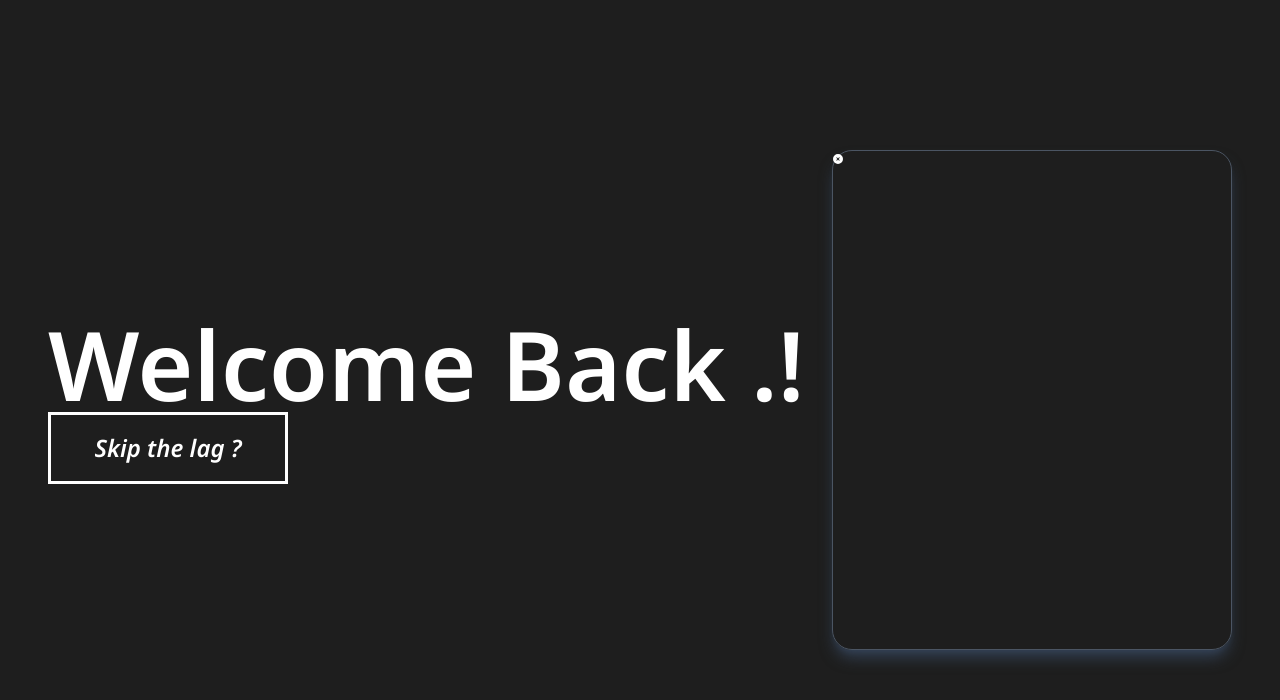
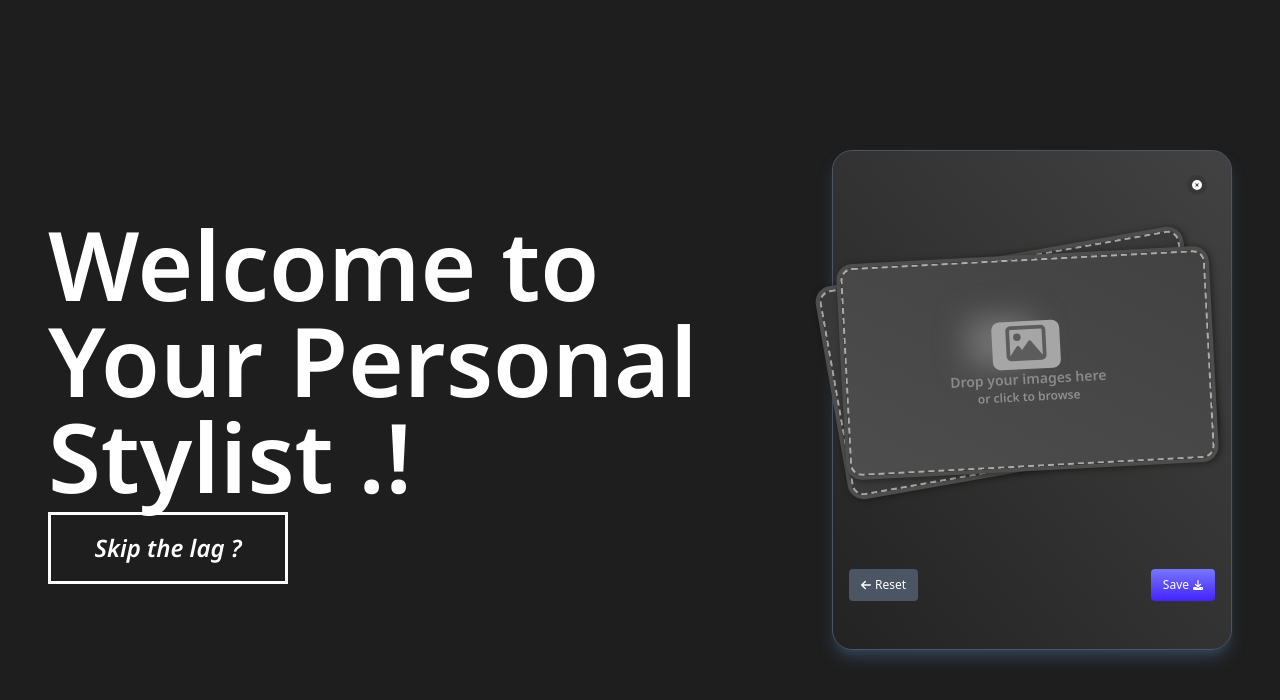
Before and after one commit to HariK-developer/stylist, a Next.js app: page /home in a window 1280 px wide. Shown: the top 700 px of the page. Built offline with nearby package versions, Linux system fonts and the light colour scheme.

Commit message:
file upload

```diff
--- a/src/app/home/page.tsx
+++ b/src/app/home/page.tsx
@@ -1,21 +1,102 @@
-import { FontAwesomeIcon } from '@fortawesome/react-fontawesome'
-import { faCircleXmark } from '@fortawesome/free-solid-svg-icons'
+"use client"
+
+import { FontAwesomeIcon } from "@fortawesome/react-fontawesome";
+import {
+  faCircleXmark,
+  faArrowLeft,
+  faDownload,
+} from "@fortawesome/free-solid-svg-icons";
+import { faImage } from "@fortawesome/free-regular-svg-icons";
+import { useState } from "react";
+
 
 export default function Home() {
+  const [fileContent, setFileContent] = useState<string | null>(null);
+  const [error, setError] = useState<string | null>(null);
+
+  const handleFileChange = (event: React.ChangeEvent<HTMLInputElement>) => {
+    const file = event.target.files?.[0];
+
+    if (file) {
+      const fileType = file.type;
+      const allowedTypes = ["image/png", "image/jpeg"];
+
+      if (!allowedTypes.includes(fileType)) {
+        setError("Only PNG and JPEG files are allowed.");
+        setFileContent(null);
+        return;
+      }
+
+      const reader = new FileReader();
+      reader.onload = (e) => {
+        setFileContent(e.target?.result as string);
+        setError(null);
+      };
+      reader.readAsDataURL(file);
+    }
+  };
+
   return (
     <div className="bg-[#1E1E1E] min-h-screen flex items-center">
-            <div className="w-8/12 flex flex-col ml-12">
-                <p className="font-semibold text-white text-8xl font-noto">
-                    Welcome Back .!
+      <div className="w-8/12 flex flex-col ml-12 ">
+        <p className="font-semibold text-white text-8xl font-noto mb-2">
+          Welcome to Your Personal Stylist .!
         </p>
-                <div className="w-60 h-[72px]  border-[3px] border-white flex items-center justify-center">
+        <div className="w-60 h-[72px] border-[3px] border-white flex items-center justify-center">
           <p className="text-white text-2xl font-notoSubFont">Skip the lag ?</p>
         </div>
       </div>
       <div className="mr-12">
-                <div className="min-h-[500px] min-w-[400px]  rounded-[20px] border border-gray-600 shadow-lg shadow-slate-700">
-                    <div className='flex flex-end'>
-                    <FontAwesomeIcon color='white' width={10} height={10} icon={faCircleXmark} />
+        <div className="min-h-[500px] min-w-[400px] rounded-[20px] border border-gray-600 shadow-lg shadow-slate-700 bg-gradient-to-bl from-[#424242] to-[#232323] relative">
+          <div className="flex justify-end items-end p-6 mb-10">
+            <div className="flex bg-[#383838] h-5 w-5 rounded-full items-center justify-center cursor-pointer">
+              <FontAwesomeIcon
+                color="white"
+                width={10}
+                height={10}
+                icon={faCircleXmark}
+              />
+            </div>
+          </div>
+          <div className="relative cursor-pointer">
+            <div className="flex flex-col items-center justify-center shadow-custom border border-dashed border-2 border-[#ffffff8b] p-5 rounded-xl h-52 bg-gradient-to-bl from-[#424242] to-[#4D4D4D] ml-3 rotate-[-3deg] w-11/12 z-10 absolute">
+              <div
+                className="bg-[#A6A6A6] p-0.5 rounded-lg inline-block shadow-lg"
+                style={{ boxShadow: "-25px -5px 30px  #747474" }}
+              >
+                <label htmlFor="file-upload" className="cursor-pointer">
+                  <FontAwesomeIcon className="h-10 w-16"
+                    icon={faImage}
+                    color="#5C5C5C"
+                  />
+                </label>
+                <input
+                  id="file-upload"
+                  className="hidden"
+                  type="file"
+                  accept=".png, .jpeg, .jpg"
+                  onChange={handleFileChange}
+                />
+              </div>
+
+              <p className="text-[#8A8A8A] text-sm font-noto">
+                Drop your images here
+              </p>
+              <p className="text-[#8F8F8F] text-xs font-noto">
+                or click to browse
+              </p>
+            </div>
+            <div className="shadow-custom border border-dashed border-2 border-[#ffffff8b] p-5 rounded-xl h-52 bg-[#393939] rotate-[-10deg] z-0 w-11/12 absolute"></div>
+          </div>
+          <div className="relative flex justify-between  mt-[350px] mr-4 ml-4">
+            <div className="flex items-center justify-center gap-1 bg-gray-600 text-white font-medium text-xs font-nato py-2 px-3 rounded cursor-pointer hover:bg-slate-500">
+              <FontAwesomeIcon icon={faArrowLeft} height={15} width={10} />
+              <p>Reset</p>
+            </div>
+            <div className="flex items-center justify-center gap-1 bg-gradient-to-t from-[#4324FD] to-[#7776FE] text-white font-medium text-xs font-nato py-2 px-3 rounded cursor-pointer">
+              <p>Save</p>
+              <FontAwesomeIcon icon={faDownload} height={15} width={10} />
+            </div>
           </div>
         </div>
       </div>
--- a/tailwind.config.ts
+++ b/tailwind.config.ts
@@ -18,7 +18,10 @@ const config: Config = {
         notoSubFont: ['var(--font-notSans-italic)'],
         notoMedium: ['var(--font-notSans-medium)'],
         notoRegular: ['var(----font-notSans-regular)']
-      }
+      },
+      boxShadow: {
+        'custom': '0 0 0 4px #4D4D4D, 2px 1px 6px 4px rgba(10, 10, 0, 0.5)',
+      },
     },
   },
   plugins: [],
```
Also changed, not shown: src/app/forgot-password/page.tsx (+4 -4 lines), public/assets/home/upload.png (added). Lines whose indentation alone changed are shown as unchanged.
